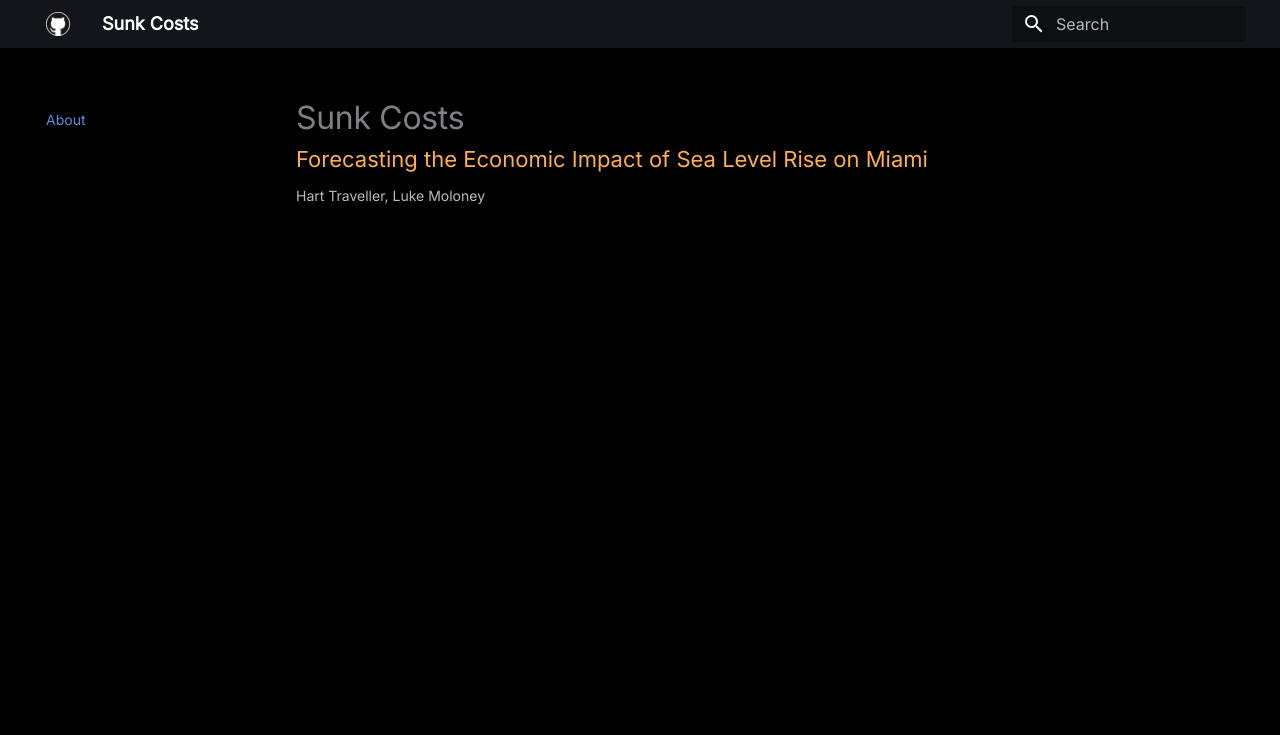
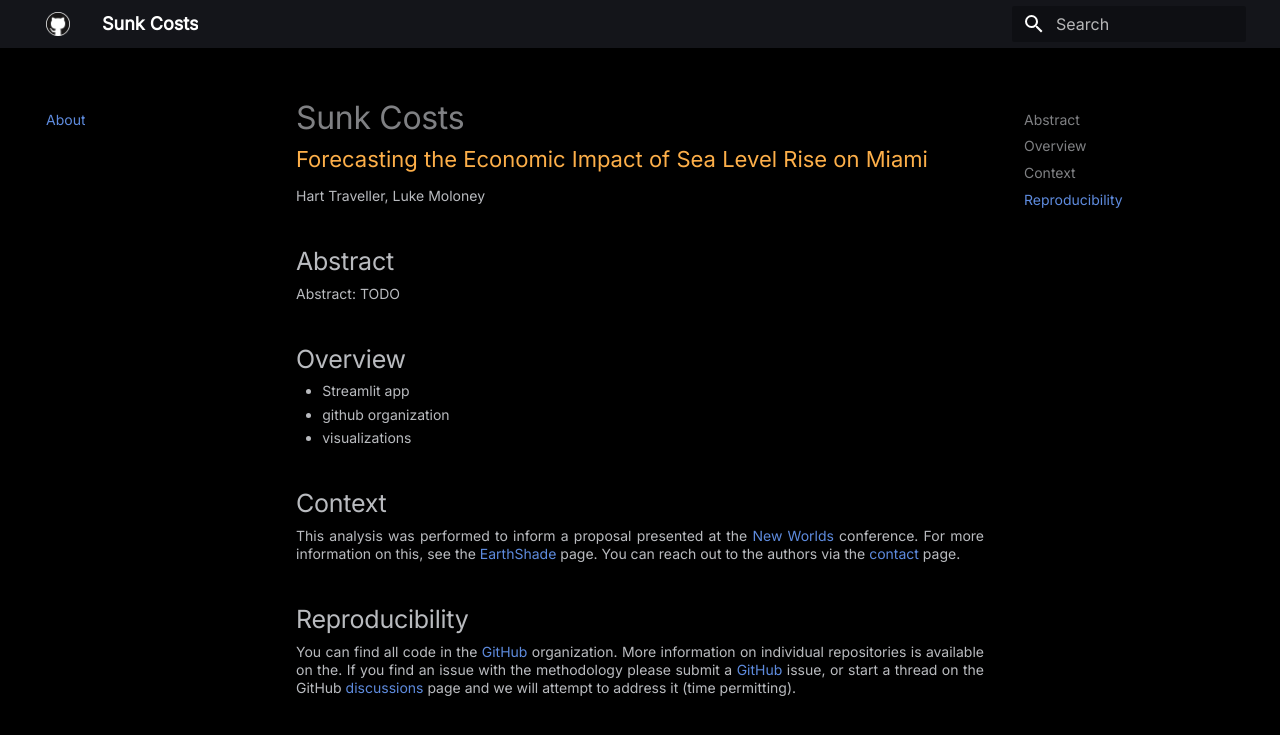
Before and after one commit to sunkcosts/sunkcosts.github.io, an MkDocs documentation site: the page built from docs/index.md, in a window 1280 px wide. Shown: the top 735 px of the page. Built offline with MkDocs 1.6.1 and Material for MkDocs 9.7.7, drawn with Linux system fonts in a browser that asks for light colours.

Commit message:
docs/index: update

```diff
--- a/docs/index.md
+++ b/docs/index.md
@@ -6,12 +6,19 @@
 
 Hart Traveller, Luke Moloney
 
-<!-- ## Abstract
+## Abstract
 
 Abstract: TODO
+
+## Overview
+- Streamlit app
+- github organization
+- visualizations
 
 ## Context
 
 This analysis was performed to inform a proposal presented at the [New Worlds](https://www.eventcreate.com/e/new-worlds#:~:text=Discussion%20%2D%20Project%3A%20EarthShade,safely%3F%20Let%27s%20discuss.) conference. For more information on this, see the [EarthShade](earthshade.md) page. You can reach out to the authors via the [contact](contact.md) page.</p>
 
-## Issues -->
+## Reproducibility
+
+You can find all code in the [GitHub](https://github.com/sunkcosts) organization. More information on individual repositories is available on the. If you find an issue with the methodology please submit a [GitHub]() issue, or start a thread on the GitHub [discussions]() page and we will attempt to address it (time permitting).
```
